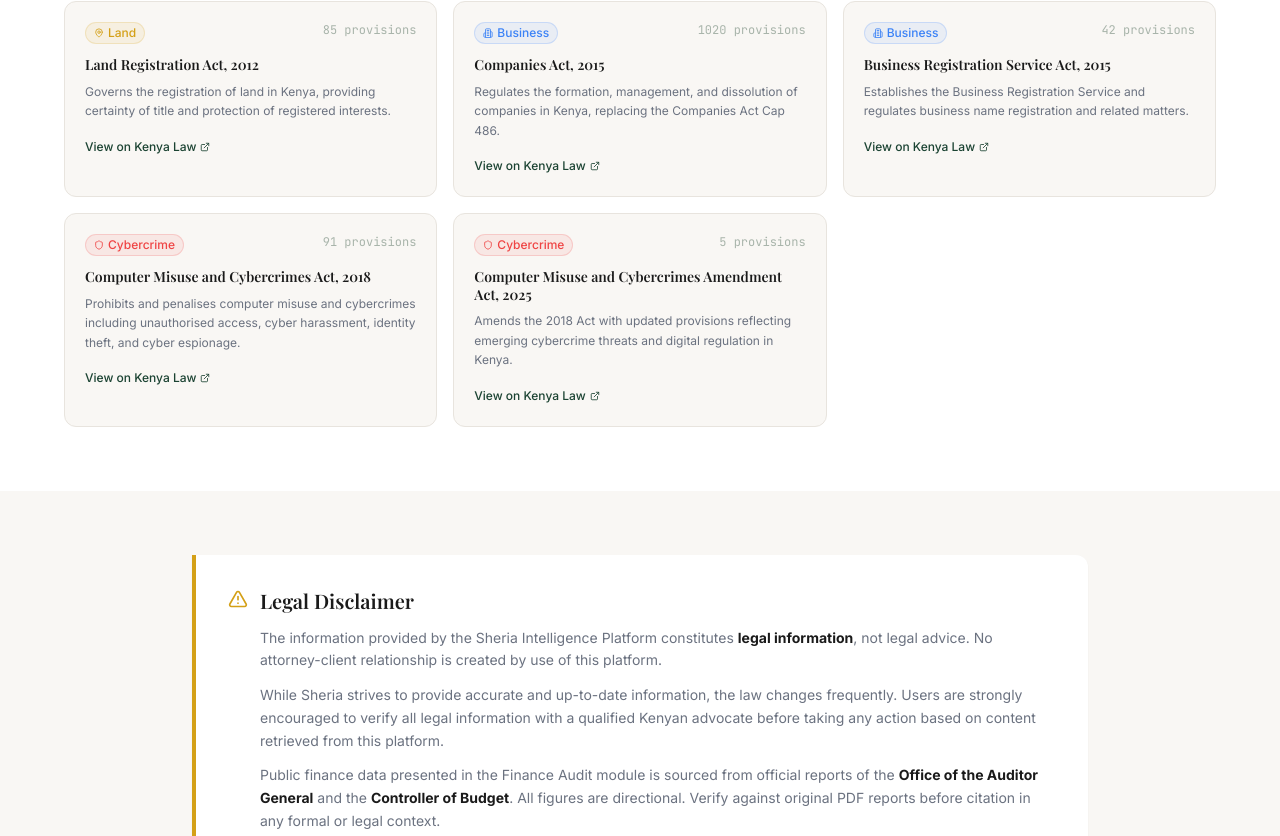
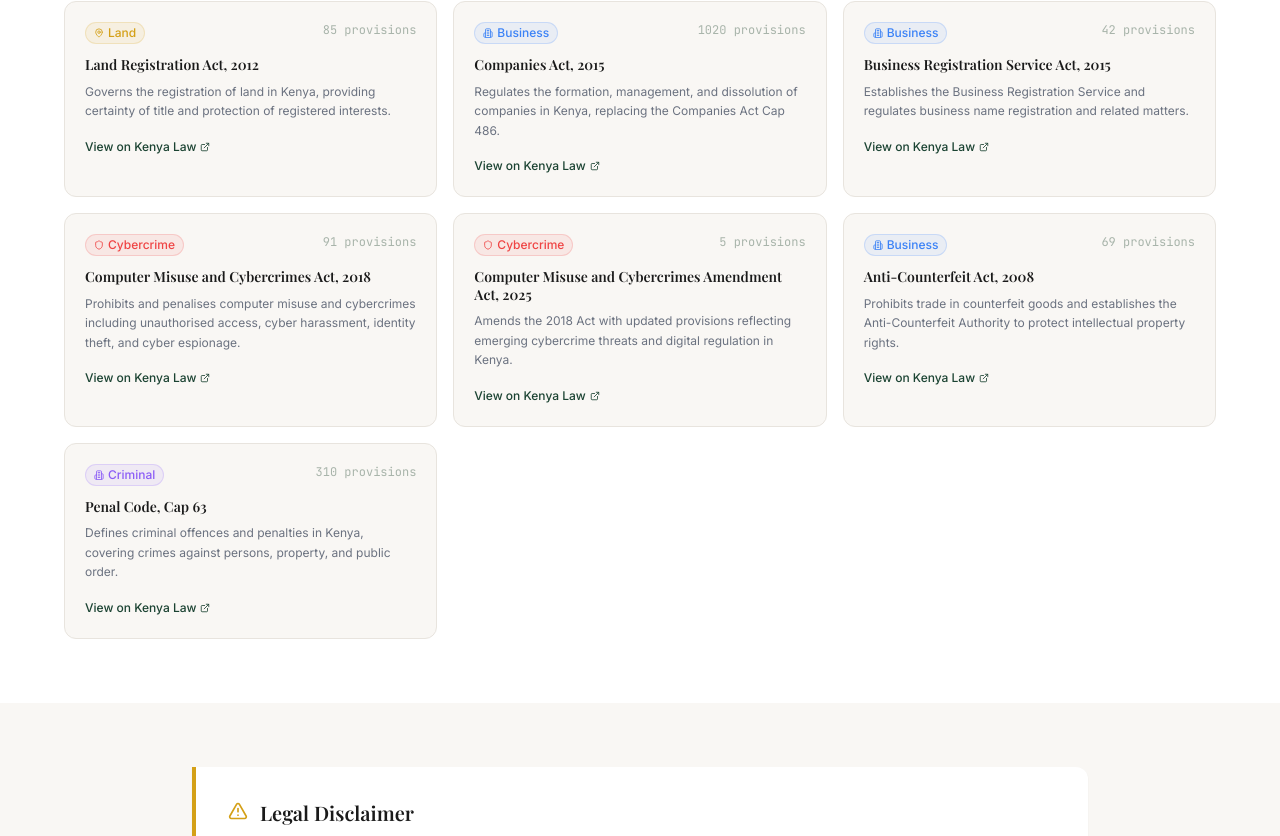
Before and after one commit to KellyKiprop/sheria-intelligence-app, a React (Vite) app: page /about in a window 1280 px wide. Shown: the part 1408-2244 px from the top of the page. Built offline with nearby package versions, Linux system fonts and the light colour scheme; no server answers; a web font is replaced by a local one.

Commit message:
Add Criminal Law domain (Penal Code) and Anti-Counterfeit Act to frontend

```diff
--- a/src/pages/About.tsx
+++ b/src/pages/About.tsx
@@ -1,5 +1,5 @@
 import { motion } from 'framer-motion';
-import { Scale, BarChart2, Briefcase, MapPin, Building2, Shield, ExternalLink, AlertTriangle } from 'lucide-react';
+import { Scale, BarChart2, Briefcase, MapPin, Building2, Shield, Gavel, ExternalLink, AlertTriangle } from 'lucide-react';
 import CoatOfArms from '../components/CoatOfArms';
 
 const ACTS = [
@@ -74,6 +74,24 @@ const ACTS = [
     description: 'Amends the 2018 Act with updated provisions reflecting emerging cybercrime threats and digital regulation in Kenya.',
     url: 'https://kenyalaw.org',
     provisions: 5,
+  },
+  {
+    id: 'anti-counterfeit',
+    name: 'Anti-Counterfeit Act, 2008',
+    domain: 'Business',
+    domainColor: '#3B82F6',
+    description: 'Prohibits trade in counterfeit goods and establishes the Anti-Counterfeit Authority to protect intellectual property rights.',
+    url: 'https://www.aca.go.ke',
+    provisions: 69,
+  },
+  {
+    id: 'penal-code',
+    name: 'Penal Code, Cap 63',
+    domain: 'Criminal',
+    domainColor: '#8B5CF6',
+    description: 'Defines criminal offences and penalties in Kenya, covering crimes against persons, property, and public order.',
+    url: 'https://new.kenyalaw.org',
+    provisions: 310,
   },
 ];
 
@@ -153,7 +171,7 @@ export default function About() {
             <h2 className="font-display text-3xl font-bold text-[#1B4332] mb-2">Legal Knowledge Base</h2>
             <div style={{ background: 'linear-gradient(90deg, #D4A017, transparent)', height: '2px', width: '60px', marginBottom: '16px' }} />
             <p className="text-[#6B7280] max-w-2xl leading-relaxed">
-              Eight Acts currently indexed across four legal domains. All source legislation is publicly available via Kenya Law.
+              Ten Acts currently indexed across five legal domains. All source legislation is publicly available via Kenya Law.
             </p>
           </div>
 
--- a/src/pages/Home.tsx
+++ b/src/pages/Home.tsx
@@ -1,7 +1,7 @@
 import { useState, useEffect } from 'react';
 import { Link } from 'react-router-dom';
 import { motion } from 'framer-motion';
-import { Scale, BarChart2, Briefcase, MapPin, Building2, ChevronRight, ArrowRight, ShieldAlert } from 'lucide-react';
+import { Scale, BarChart2, Briefcase, MapPin, Building2, ChevronRight, ArrowRight, ShieldAlert, Gavel } from 'lucide-react';
 import { useQuery } from '@tanstack/react-query';
 import AnimatedCounter from '../components/AnimatedCounter';
 import CoatOfArms from '../components/CoatOfArms';
@@ -74,6 +74,13 @@ const DOMAIN_CARDS = [
     name: 'Cybercrime Law',
     description: 'Computer misuse, online fraud, data protection offences, and digital crime under Kenyan law.',
     color: '#EF4444',
+  },
+  {
+    id: 'criminal',
+    icon: Gavel,
+    name: 'Criminal Law',
+    description: 'Criminal offences, penalties, arrest procedures, and prosecution under the Penal Code.',
+    color: '#8B5CF6',
   },
 ];
 
--- a/src/pages/LegalResearch.tsx
+++ b/src/pages/LegalResearch.tsx
@@ -1,7 +1,7 @@
 import { useState } from 'react';
 import { motion, AnimatePresence } from 'framer-motion';
 import {
-  Scale, Search, Briefcase, MapPin, Building2, Shield,
+  Scale, Search, Briefcase, MapPin, Building2, Shield, Gavel,
   ChevronDown, Copy, RotateCcw, AlertCircle
 } from 'lucide-react';
 import { useMutation } from '@tanstack/react-query';
@@ -13,6 +13,7 @@ const DOMAINS = [
   { id: 'land', label: 'Land', icon: MapPin, color: '#D4A017' },
   { id: 'business', label: 'Business', icon: Building2, color: '#3B82F6' },
   { id: 'cybercrime', label: 'Cybercrime', icon: Shield, color: '#EF4444' },
+  { id: 'criminal', label: 'Criminal', icon: Gavel, color: '#8B5CF6' },
 ];
 
 function DomainBadge({ domain }: { domain: string }) {
```
